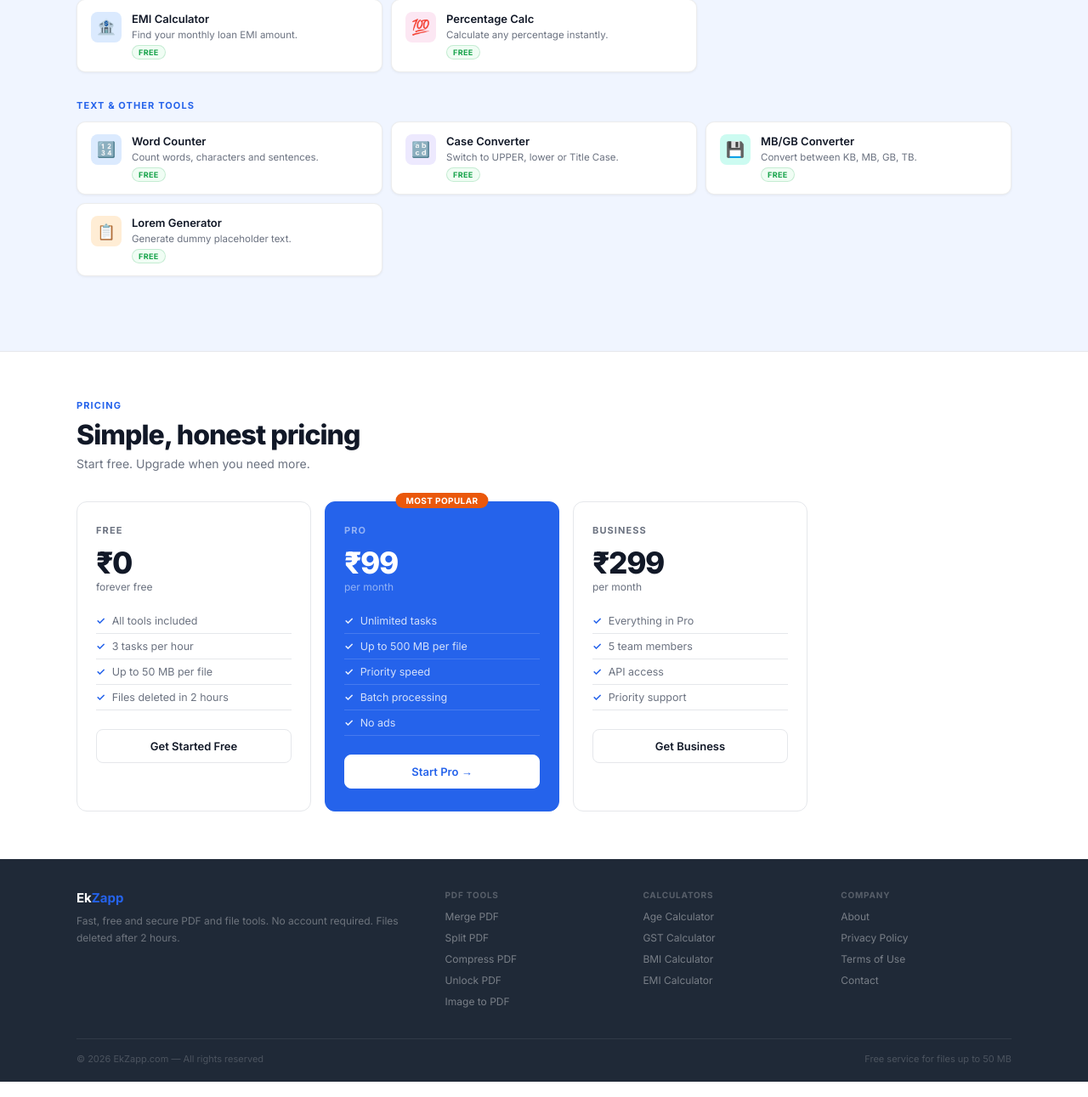
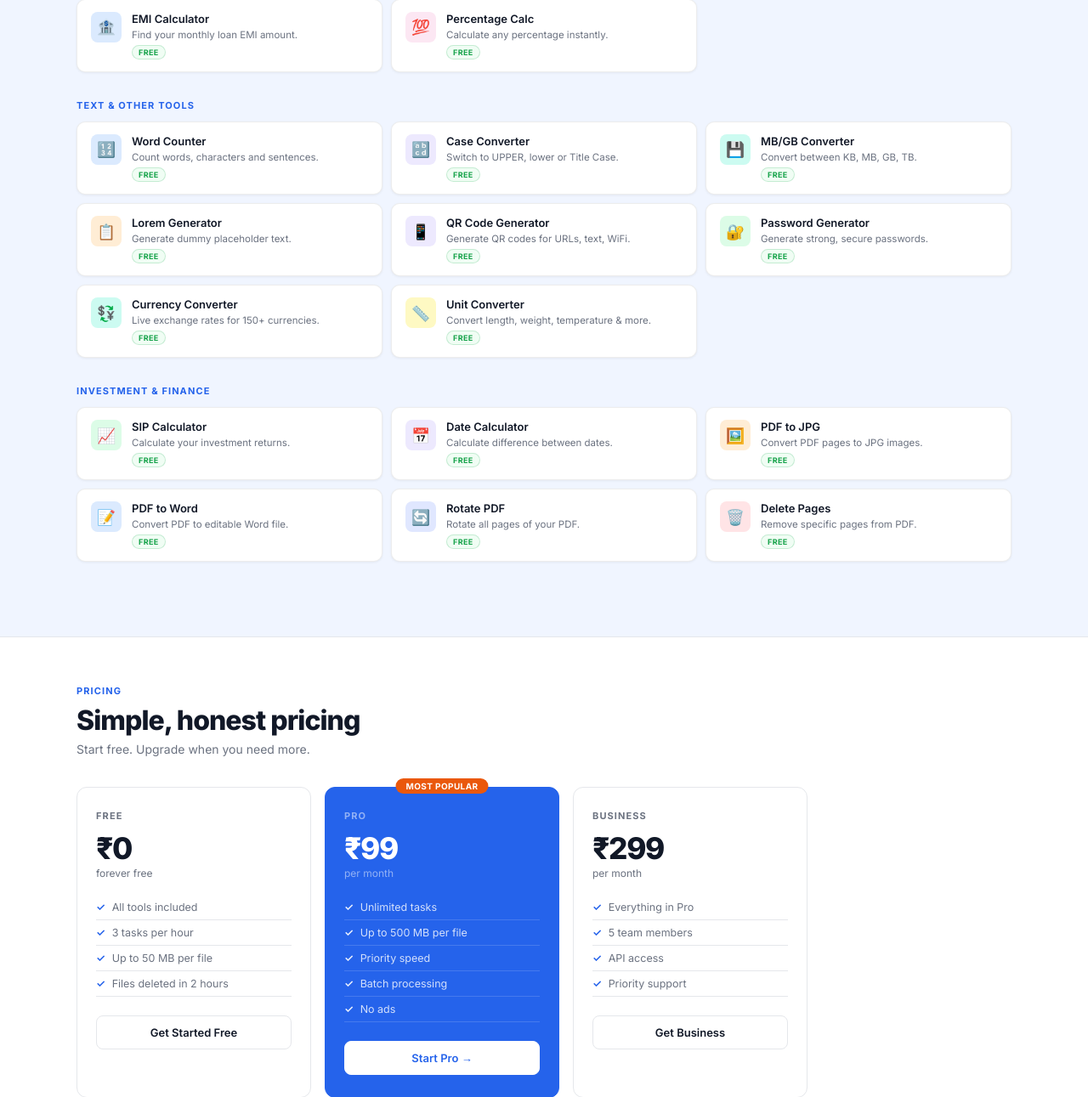
Before and after one commit to Ekramul36/ektools, a Flask app: page / in a window 1280 px wide. Shown: the part 1115-2406 px from the top of the page at 85% size. Run offline with Flask 3, Linux system fonts and the light colour scheme.

Commit message:
Update homepage with all new tools

```diff
--- a/templates/index.html
+++ b/templates/index.html
@@ -503,6 +503,92 @@ footer{background:#1F2937;padding:36px 20px 20px}
             <span class="tool-badge bf">FREE</span>
           </div>
         </a>
+        <a class="tool-card" href="/tools/qr-generator">
+          <div class="tool-icon-wrap ib-purple">📱</div>
+          <div>
+            <h3>QR Code Generator</h3>
+            <p>Generate QR codes for URLs, text, WiFi.</p>
+            <span class="tool-badge bf">FREE</span>
+          </div>
+        </a>
+        <a class="tool-card" href="/tools/password-generator">
+          <div class="tool-icon-wrap ib-green">🔐</div>
+          <div>
+            <h3>Password Generator</h3>
+            <p>Generate strong, secure passwords.</p>
+            <span class="tool-badge bf">FREE</span>
+          </div>
+        </a>
+        <a class="tool-card" href="/tools/currency-converter">
+          <div class="tool-icon-wrap ib-teal">💱</div>
+          <div>
+            <h3>Currency Converter</h3>
+            <p>Live exchange rates for 150+ currencies.</p>
+            <span class="tool-badge bf">FREE</span>
+          </div>
+        </a>
+        <a class="tool-card" href="/tools/unit-converter">
+          <div class="tool-icon-wrap ib-yellow">📏</div>
+          <div>
+            <h3>Unit Converter</h3>
+            <p>Convert length, weight, temperature & more.</p>
+            <span class="tool-badge bf">FREE</span>
+          </div>
+        </a>
+      </div>
+    </div>
+
+    <div class="cat-section">
+      <div class="cat-label">Investment & Finance</div>
+      <div class="cat-grid">
+        <a class="tool-card" href="/calculators/sip">
+          <div class="tool-icon-wrap ib-green">📈</div>
+          <div>
+            <h3>SIP Calculator</h3>
+            <p>Calculate your investment returns.</p>
+            <span class="tool-badge bf">FREE</span>
+          </div>
+        </a>
+        <a class="tool-card" href="/calculators/date">
+          <div class="tool-icon-wrap ib-purple">📅</div>
+          <div>
+            <h3>Date Calculator</h3>
+            <p>Calculate difference between dates.</p>
+            <span class="tool-badge bf">FREE</span>
+          </div>
+        </a>
+        <a class="tool-card" href="/pdf-to-jpg">
+          <div class="tool-icon-wrap ib-orange">🖼️</div>
+          <div>
+            <h3>PDF to JPG</h3>
+            <p>Convert PDF pages to JPG images.</p>
+            <span class="tool-badge bf">FREE</span>
+          </div>
+        </a>
+        <a class="tool-card" href="/pdf-to-word">
+          <div class="tool-icon-wrap ib-blue">📝</div>
+          <div>
+            <h3>PDF to Word</h3>
+            <p>Convert PDF to editable Word file.</p>
+            <span class="tool-badge bf">FREE</span>
+          </div>
+        </a>
+        <a class="tool-card" href="/rotate-pdf">
+          <div class="tool-icon-wrap ib-indigo">🔄</div>
+          <div>
+            <h3>Rotate PDF</h3>
+            <p>Rotate all pages of your PDF.</p>
+            <span class="tool-badge bf">FREE</span>
+          </div>
+        </a>
+        <a class="tool-card" href="/delete-pages">
+          <div class="tool-icon-wrap ib-red">🗑️</div>
+          <div>
+            <h3>Delete Pages</h3>
+            <p>Remove specific pages from PDF.</p>
+            <span class="tool-badge bf">FREE</span>
+          </div>
+        </a>
       </div>
     </div>
 
```
